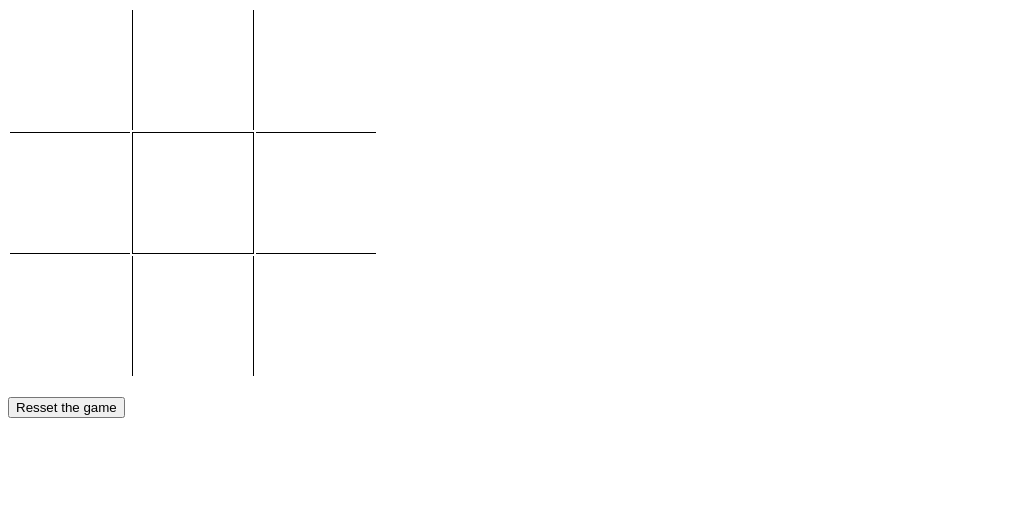
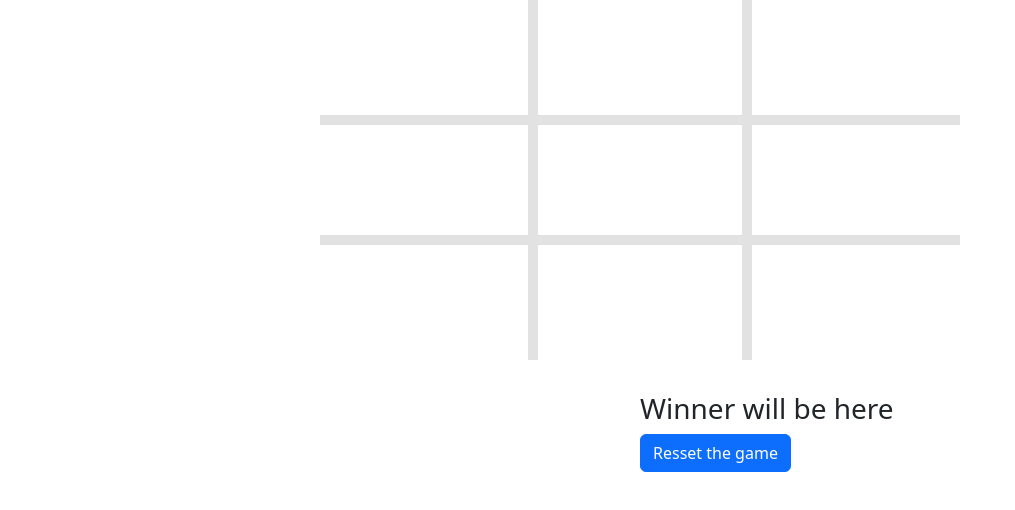
Before and after one commit to Luxlorys/TheOdinProject, a plain HTML site: page task2/home.html in a window 1280 px wide. Shown: the whole page, without its empty margins (0-1015 px from the left). Drawn offline with nearby package versions, Linux system fonts and the light colour scheme.

Commit message:
changed UI

```diff
--- a/task2/css/style.css
+++ b/task2/css/style.css
@@ -1,7 +1,72 @@
+*,
+*::before,
+*::after {
+    -webkit-box-sizing: border-box;
+    box-sizing: border-box;
+    text-decoration: none;
+    margin: 0;
+    padding: 0;
+}
+
+body {
+    width: 100%;
+    height: 100%;
+}
+
+.gameboard {
+    justify-content: center;
+    border-collapse: collapse;
+    font-size: 2rem;
+    font-weight: 600;
+    width: 20em;
+    height: 50%;
+    margin: 0 auto;
+    margin-bottom: 1em;
+}
+
+table tr {
+    font-size: 1.5rem;
+    padding: 1.5em;
+}
+
+td {
+    transition: all 0.3s ease-in;
+    -webkit-transition: all 0.3s ease-in;
+    -moz-transition: all 0.3s ease-in;
+    -ms-transition: all 0.3s ease-in;
+    -o-transition: all 0.3s ease-in;
+}
+
+.cell {
+    border: 10px rgb(226, 226, 226) solid;
+    color: white;
+    width: 1.5em;
+    height: 1.5em;
+    font-size: 5rem;
+    text-align: center;
+    cursor: default;
+
+}
+
+table tr:first-child td {
+    border-top: 0;
+}
+
+table tr:last-child td {
+    border-bottom: 0;
+}
+
+table tr td:first-child {
+    border-left: 0;
+}
+
+table tr td:last-child {
+    border-right: 0;
+}
 td {
     padding: 10px;
     font-size: 60px;
-}
+} */
 
 .cell{
     width:100px;
@@ -18,3 +83,7 @@ td {
     border-top:1px solid #000;
     border-bottom:1px solid #000;
 }
+
+.info {
+    margin-left: 50%;;
+}
--- a/task2/home.html
+++ b/task2/home.html
@@ -9,9 +9,16 @@
     <script src="js/index.js"></script>
 
     <link rel="stylesheet" href="css/style.css" />
+    <link
+      href="https://cdn.jsdelivr.net/npm/bootstrap@5.3.0-alpha3/dist/css/bootstrap.min.css"
+      rel="stylesheet"
+      integrity="sha384-KK94CHFLLe+nY2dmCWGMq91rCGa5gtU4mk92HdvYe+M/SXH301p5ILy+dN9+nJOZ"
+      crossorigin="anonymous"
+    />
   </head>
   <body>
-    <table>
+    <div class="container">
+      <table class="gameboard">
         <tr id="row1">
           <td class="cell"></td>
           <td class="cell v"></td>
@@ -31,7 +38,10 @@
         </tr>
       </table>
 
-    <h3 id="winner"></h3>
-    <button id="game-resset">Resset the game</button>
+      <div class="info">
+        <h3 id="winner">Winner will be here</h3>
+        <button class="btn btn-primary" id="game-resset">Resset the game</button>
+      </div>
+    </div> <!-- CONTAINER -->
   </body>
 </html>
--- a/task2/js/index.js
+++ b/task2/js/index.js
@@ -73,6 +73,7 @@ window.addEventListener('DOMContentLoaded', () => {
 
     const gameResset = (function() {
         const ressetBtn = document.getElementById('game-resset');
+        const winner = document.getElementById('winner');
 
         ressetBtn.addEventListener('click', () => {
             player_x.turn = true;
@@ -81,6 +82,7 @@ window.addEventListener('DOMContentLoaded', () => {
             cells.forEach(cell => {
                 cell.textContent = '';
                 cell.addEventListener('click', handleCellClick);
+                winner.innerHTML += 'Winner will be here';
             })
         });
     })();
```
Lines whose indentation alone changed are shown as unchanged.
